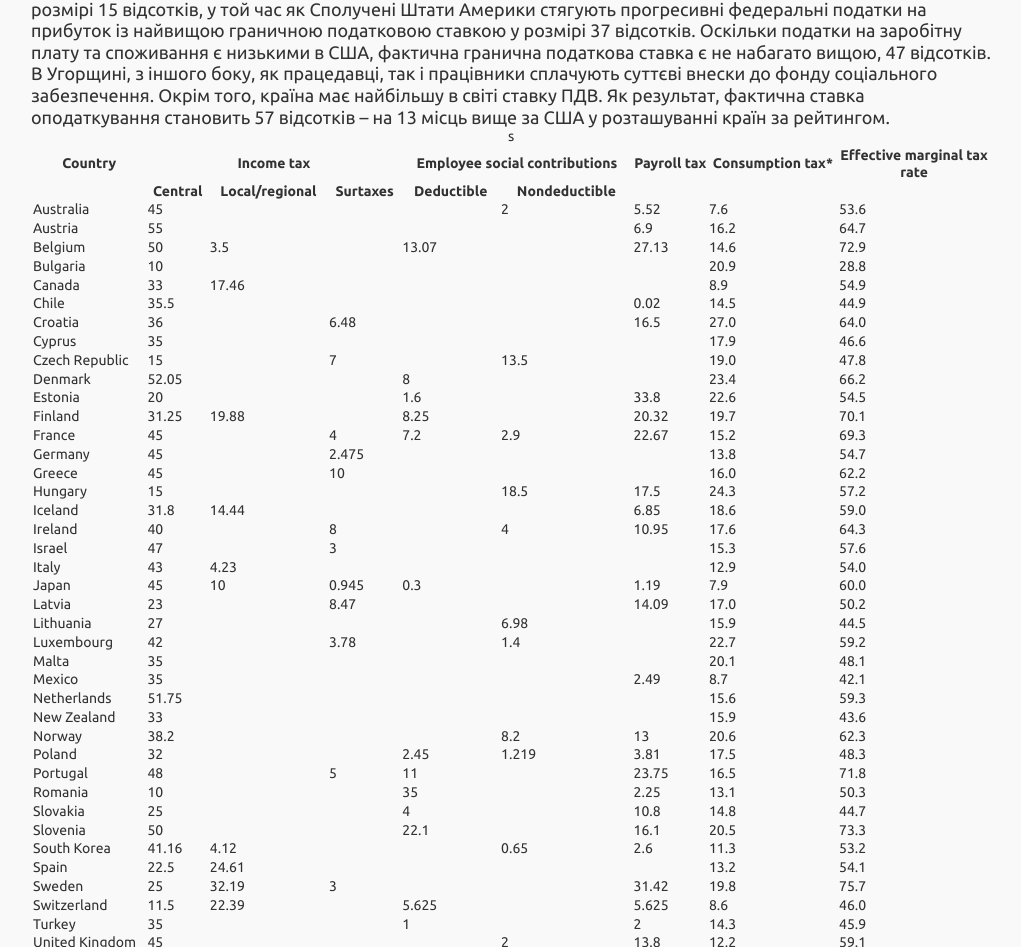
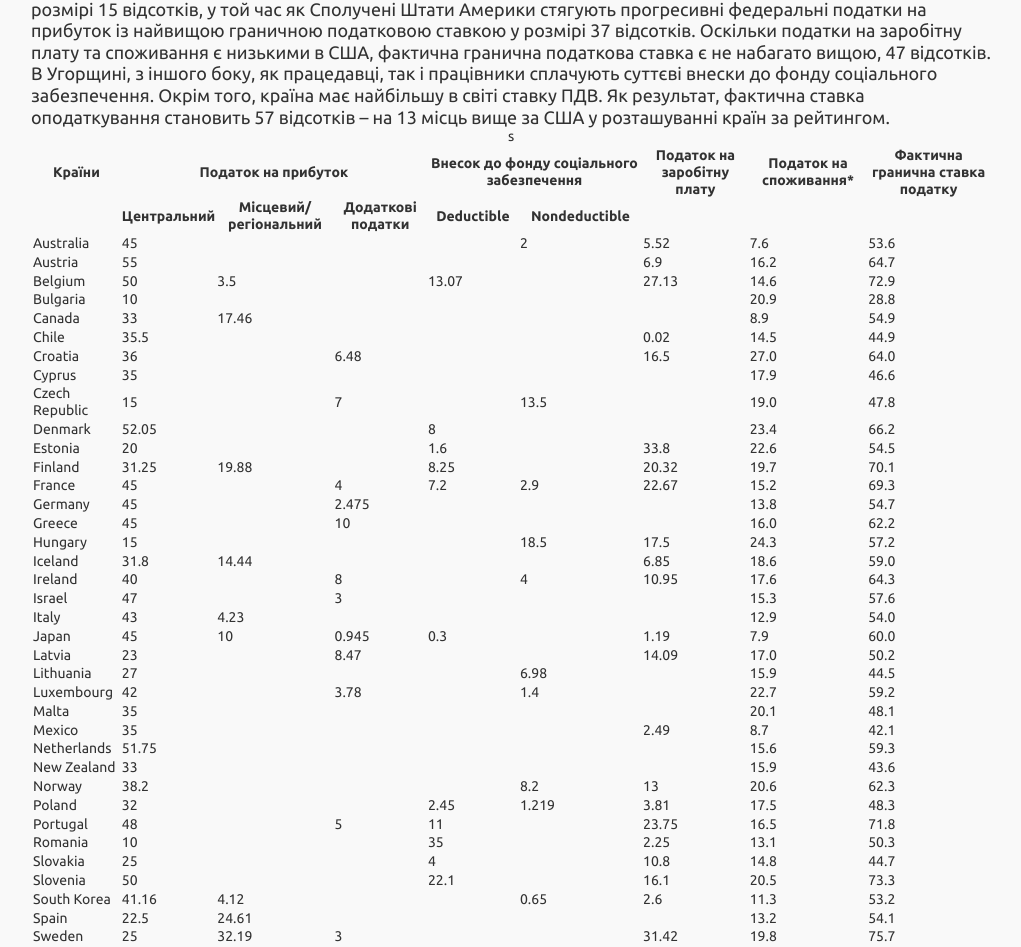
Before and after one commit to Valikduplii/fix, a plain HTML site: page index.html in a window 1280 px wide. Shown: the part 5019-5966 px from the top of the page, without its empty margins (129-1150 px from the left). Drawn offline with Linux system fonts and the light colour scheme.

Commit message:
Add files via upload

```diff
--- a/index.html
+++ b/index.html
@@ -281,18 +281,18 @@
                             </tfoot>
                             <thead>
                             <tr>
-                            <th>Country</th>
-                            <th colspan="3">Income tax</th>
-                            <th colspan="2">Employee social contributions</th>
-                            <th>Payroll tax</th>
-                            <th>Consumption tax*</th>
-                            <th>Effective marginal tax rate</th>
+                            <th>Країни</th>
+                            <th colspan="3">Податок на прибуток</th>
+                            <th colspan="2">Внесок до фонду соціального забезпечення</th>
+                            <th>Податок на заробітну плату</th>
+                            <th>Податок на споживання*</th>
+                            <th>Фактична гранична ставка податку</th>
                             </tr>
                             <tr>
                             <th>&nbsp;</th>
-                            <th>Central</th>
-                            <th>Local/regional</th>
-                            <th>Surtaxes</th>
+                            <th>Центральний</th>
+                            <th>Місцевий/регіональний</th>
+                            <th>Додаткові податки</th>
                             <th>Deductible</th>
                             <th>Nondeductible</th>
                             <th>&nbsp;</th>
```
